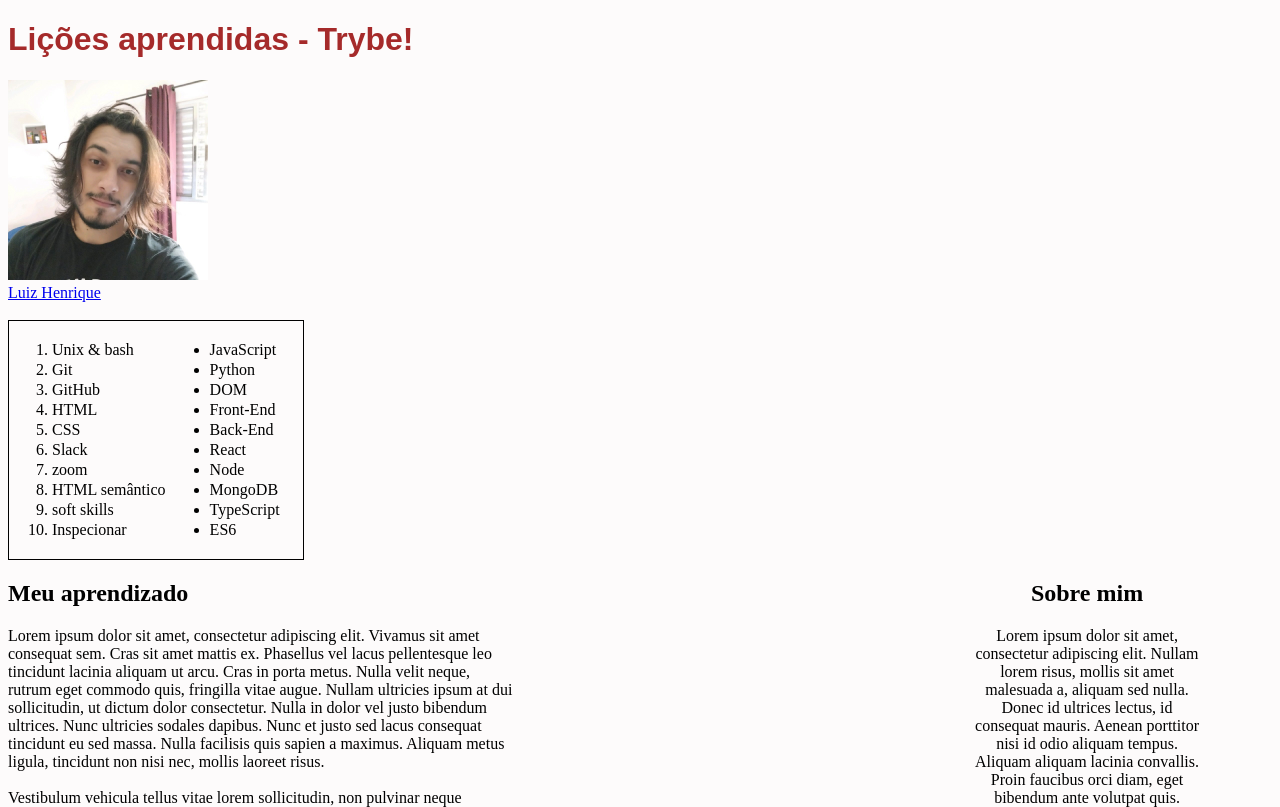
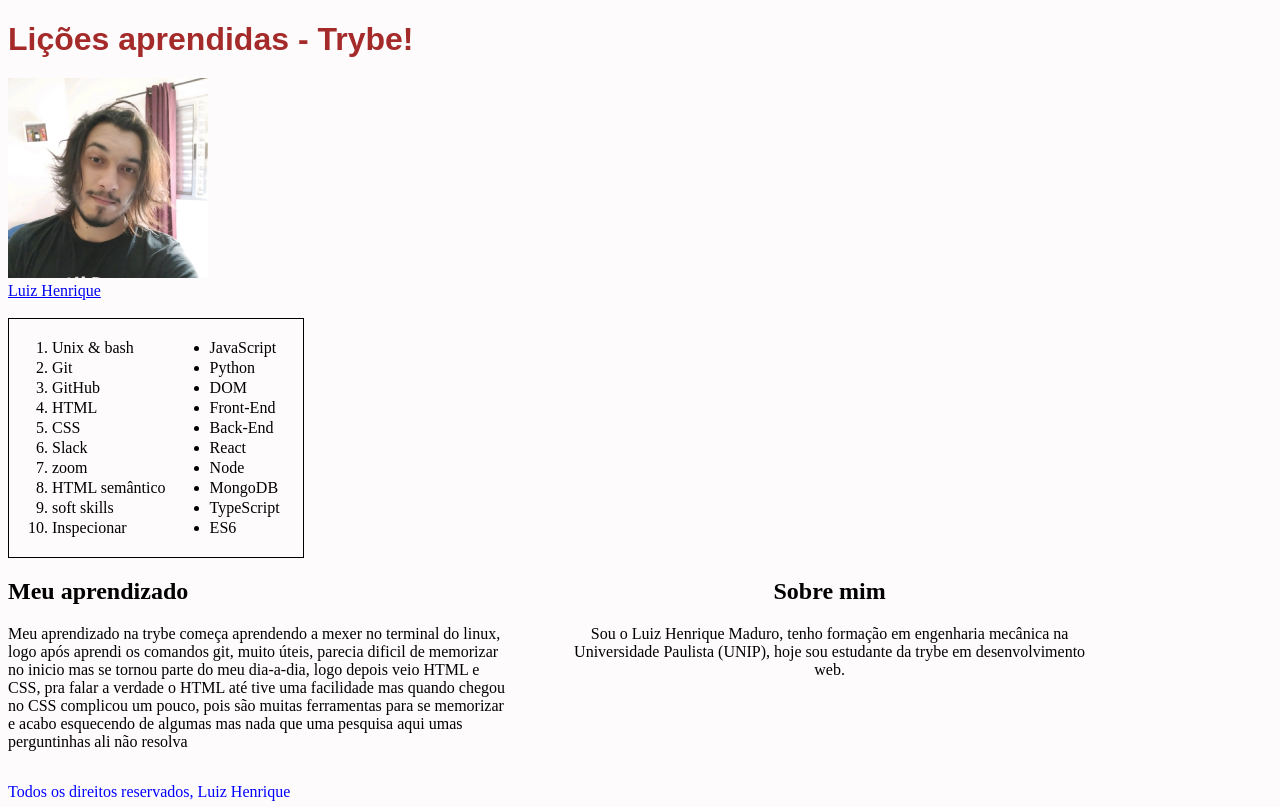
Before and after one commit to wxluiz/lessons-learned, a website: page index.html in a window 1280 px wide. Shown: the top 807 px of the page. Drawn offline with Linux system fonts and the light colour scheme.

Commit message:
ajustes finais para entrega do projeto e testes no cypress

```diff
--- a/index.html
+++ b/index.html
@@ -36,7 +36,7 @@
                         </ol>
                     </td>
                     <td>
-                        <ul id="licoes_a_aprendider">
+                        <ul id="licoes_a_aprender">
                             <li>JavaScript</li>
                             <li>Python</li>
                             <li>DOM</li>
@@ -52,27 +52,17 @@
                 </tr>
             </table>
         </section>
-        <section>
+        <section id="centro">
             <article class="lado-esquerdo">
                 <h2>Meu aprendizado</h2>
 
-                <p>Lorem ipsum dolor sit amet, consectetur adipiscing elit. Vivamus sit amet consequat sem. Cras sit amet mattis ex. Phasellus vel lacus pellentesque leo tincidunt lacinia aliquam ut arcu. Cras in porta metus. Nulla velit neque, rutrum eget commodo quis, fringilla vitae augue. Nullam ultricies ipsum at dui sollicitudin, ut dictum dolor consectetur. Nulla in dolor vel justo bibendum ultrices. Nunc ultricies sodales dapibus. Nunc et justo sed lacus consequat tincidunt eu sed massa. Nulla facilisis quis sapien a maximus. Aliquam metus ligula, tincidunt non nisi nec, mollis laoreet risus. <br>
-                <br>
-                Vestibulum vehicula tellus vitae lorem sollicitudin, non pulvinar neque viverra. Aenean mattis scelerisque mollis. Vivamus sodales viverra tincidunt. Sed ultrices ante at faucibus lobortis. Integer hendrerit lectus id dignissim placerat. Nam placerat molestie risus ornare aliquam. Cras ut est sem. Donec nec facilisis sem. Proin efficitur lectus felis, feugiat viverra metus faucibus quis. Proin finibus quam sit amet erat tristique rutrum. Etiam pulvinar iaculis vehicula. Maecenas pellentesque tortor non quam vulputate molestie. Donec imperdiet, nibh in volutpat ornare, magna felis facilisis diam, a tempor est libero at nisi. <br>
-                <br>
-                Ut eu enim lectus. Aenean vehicula tristique ex non venenatis. Nulla enim turpis, pretium ac justo non, luctus suscipit nunc. Donec congue, quam sed varius tincidunt, tortor augue posuere ante, a maximus nunc elit eu justo. Integer finibus sem sit amet ex lacinia feugiat. Proin varius porta urna, a convallis leo imperdiet ut. Maecenas fringilla interdum porta. Sed ac vulputate velit. <br>
-                <br>
-                Etiam mi elit, scelerisque non est et, lobortis eleifend metus. Vestibulum ante ipsum primis in faucibus orci luctus et ultrices posuere cubilia curae; Mauris tristique libero in erat tincidunt molestie. Mauris ultricies quam et varius commodo. Cras nec sem eu mauris ultrices blandit quis sed lacus. Nulla elit enim, porttitor non lobortis semper, euismod at ligula. Suspendisse sed faucibus lectus, volutpat tempor turpis. <br>
-                <br>
-                Vestibulum scelerisque volutpat ligula, vel egestas mi bibendum et. Mauris sagittis ipsum ac sem ullamcorper venenatis. Vivamus eu nibh sit amet massa ullamcorper placerat eu vel purus. Maecenas pretium iaculis felis a porttitor. Duis quis lectus ex. Suspendisse eget dictum magna, eu pretium ipsum. Aliquam eleifend neque ac nisi vestibulum, nec luctus eros pretium. Duis finibus nulla rutrum, ultrices erat sed, feugiat lectus. Vivamus sit amet efficitur leo. Morbi auctor nunc eu quam dignissim vulputate. Integer pharetra dictum lectus eget sodales. Aliquam ultrices eros posuere nulla dignissim, sit amet mollis odio pulvinar. Nullam at urna laoreet, tempor ante non.</p>
+                <p>Meu aprendizado na trybe começa aprendendo a mexer no terminal do linux, logo após aprendi os comandos git, muito úteis, parecia dificil de memorizar no inicio mas se tornou parte do meu dia-a-dia, logo depois veio HTML e CSS, pra falar a verdade o HTML até tive uma facilidade mas quando chegou no CSS complicou um pouco, pois são muitas ferramentas para se memorizar e acabo esquecendo de algumas mas nada que uma pesquisa aqui umas perguntinhas ali não resolva </p>
             </article>
             <aside class="lado-direito">
                 <h2>Sobre mim</h2>
 
                 <p>
-                    Lorem ipsum dolor sit amet, consectetur adipiscing elit. Nullam lorem risus, mollis sit amet malesuada a, aliquam sed nulla. Donec id ultrices lectus, id consequat mauris. Aenean porttitor nisi id odio aliquam tempus. Aliquam aliquam lacinia convallis. Proin faucibus orci diam, eget bibendum ante volutpat quis. Pellentesque id efficitur diam. Duis luctus tellus eget orci dignissim pretium. Phasellus ac quam lorem. Pellentesque accumsan iaculis sapien, ac interdum massa aliquet eu. Integer efficitur elit velit, sed sodales metus euismod sit amet. Vivamus iaculis varius velit in mattis. Integer nibh quam, accumsan ut mi interdum, accumsan dapibus velit. Nulla ut congue mauris, lacinia accumsan mi. Mauris a magna a libero placerat aliquam. Aenean condimentum augue id egestas fringilla. Ut eget vestibulum turpis, fringilla condimentum lorem. <br>
-                    <br>
-                    Vestibulum vitae suscipit libero. Vivamus facilisis congue justo, non fringilla ex tincidunt nec. Vestibulum id massa nisi. Interdum et malesuada fames ac ante ipsum primis in faucibus. Cras iaculis urna et tortor pretium dictum. Fusce scelerisque porttitor nunc nec congue. Mauris in ante a massa malesuada egestas vel quis felis. Pellentesque mattis tristique erat, cursus tincidunt justo euismod eget. Duis sagittis in sapien id accumsan. Morbi eu dignissim neque. Curabitur in ligula ligula. Vestibulum volutpat feugiat lacus.
+                    Sou o Luiz Henrique Maduro, tenho formação em engenharia mecânica na Universidade Paulista (UNIP), hoje sou estudante da trybe em desenvolvimento web.
                 </p>
             </aside>
         </section>
--- a/style.css
+++ b/style.css
@@ -3,7 +3,13 @@ body {
 }
 
 header {
-    margin-top: 0;
+    position: fixed;
+    top: 0px;
+    margin-top: 0px;
+}
+
+img {
+    padding-top: 70px;
 }
 
 table {
@@ -20,15 +26,21 @@ table {
 article {
     width: 40%;
     display: inline-block;
-    margin-top: 0;
+    text-align: left;
+    position: inherit;
 }
 aside {
     display: inline-block;
-    width: 18.9%;
-    padding-left: 450px;
+    width: 40%;
+    position: absolute;
     text-align: center;
+    padding-left: 60px;
 }
 
 footer {
     color: blue;
 }
+
+#centro {
+    text-align: left;
+}
```
